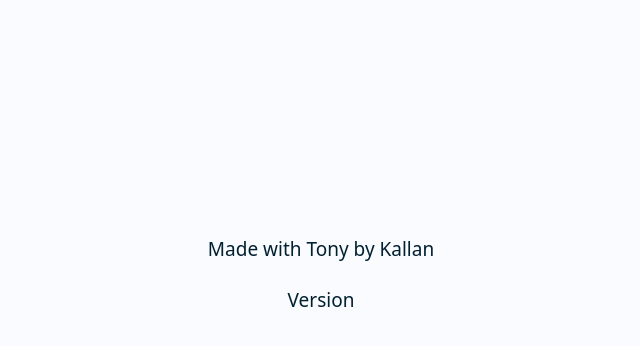
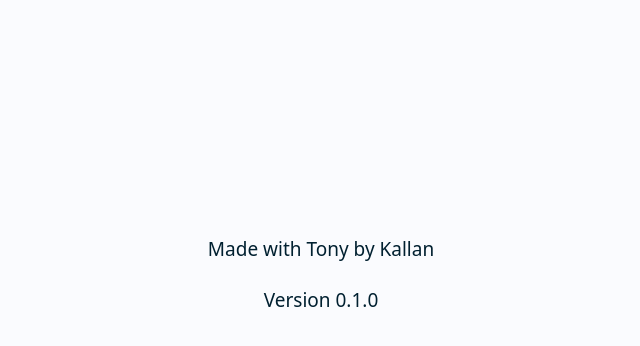
Before and after one commit to Ritural/gardening-calendar, a Gatsby site: page / in a window 1280 px wide. Shown: the full height of the page, 319-959 px from the left. Built offline with nearby package versions, Linux system fonts and the light colour scheme; Gatsby itself is replaced by a stand-in of ours.

Commit message:
Update Layout component to make a query to get siteMetadata. Add React helmet to Layout component.

```diff
--- a/src/Layout/Layout.tsx
+++ b/src/Layout/Layout.tsx
@@ -1,22 +1,64 @@
 import React from 'react';
+import { useStaticQuery, graphql, PageProps } from 'gatsby';
 
 import { Header } from 'components/Header/Header';
 import { Footer } from 'components/Footer/Footer';
 
 import './Layout.scss';
+import { Helmet } from 'react-helmet';
+
+interface LayoutQuery {
+  site: {
+    siteMetadata: {
+      title: string;
+      version: string;
+      description: string;
+      siteUrl: string;
+      author: string;
+    };
+  };
+}
 
 interface Props {
-  children: React.ReactChildren;
+  children: React.ReactChild;
 }
 
 export const Layout = ({ children }: Props) => {
+  const query = useStaticQuery<LayoutQuery>(graphql`
+    query {
+      site {
+        siteMetadata {
+          title
+          version
+          description
+          siteUrl
+          author
+        }
+      }
+    }
+  `);
+  const {
+    site: {
+      siteMetadata: { version, title, description, siteUrl, author },
+    },
+  } = query;
+
   return (
     <main className="Layout">
+      <Helmet>
+        <title>{title}</title>
+        <link rel="canonical" href={siteUrl} />
+        <meta name="description" content={description} />
+        <meta name="keywords" content="Tony Kallan Cool" />
+        <meta name="author" content={author} />
+        <meta name="viewport" content="width=device-width, initial-scale=1.0" />
+      </Helmet>
+
       <Header />
 
       {children}
 
-      <Footer />
+      <Footer version={version} />
     </main>
   );
 };
```
